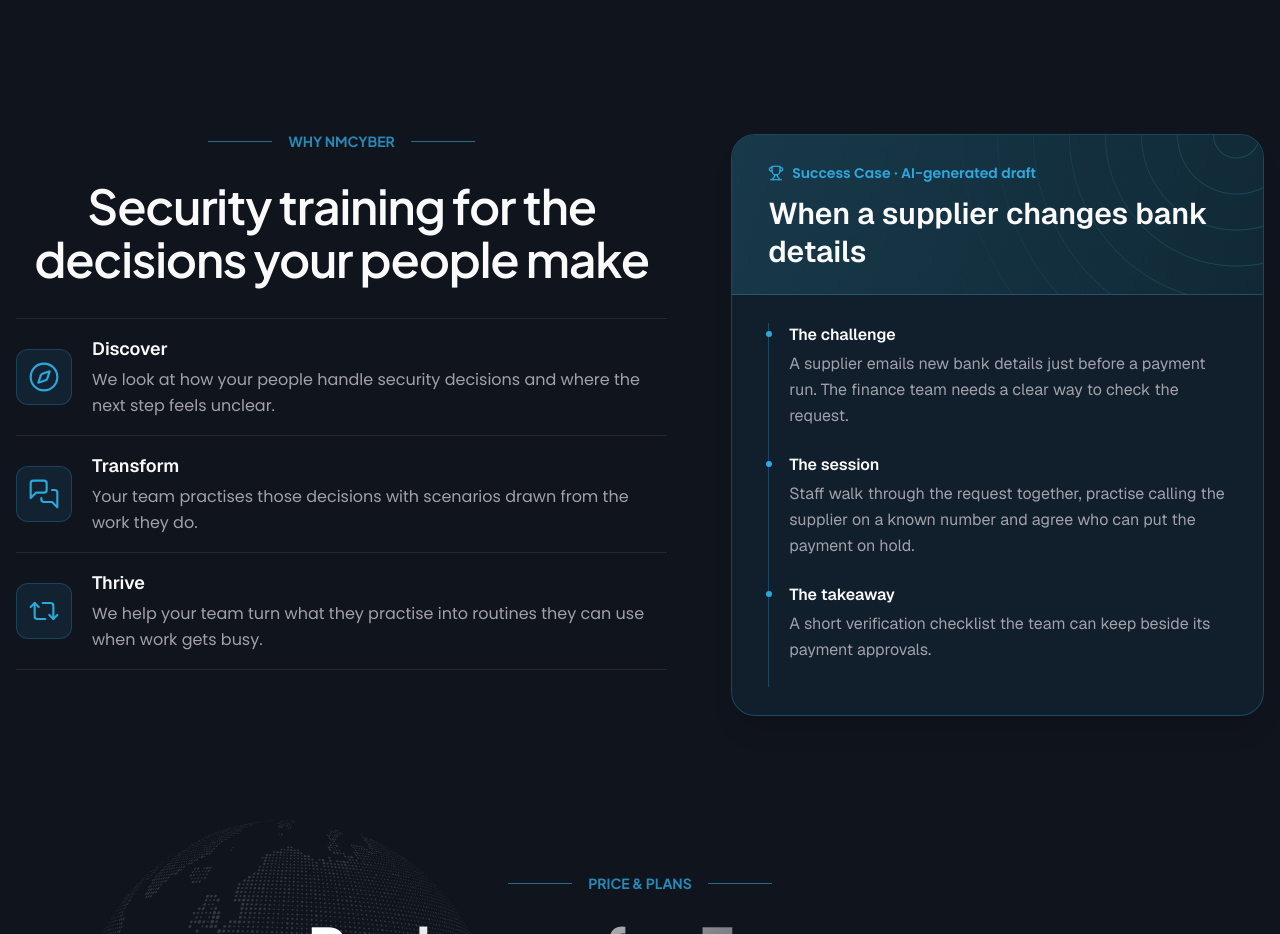
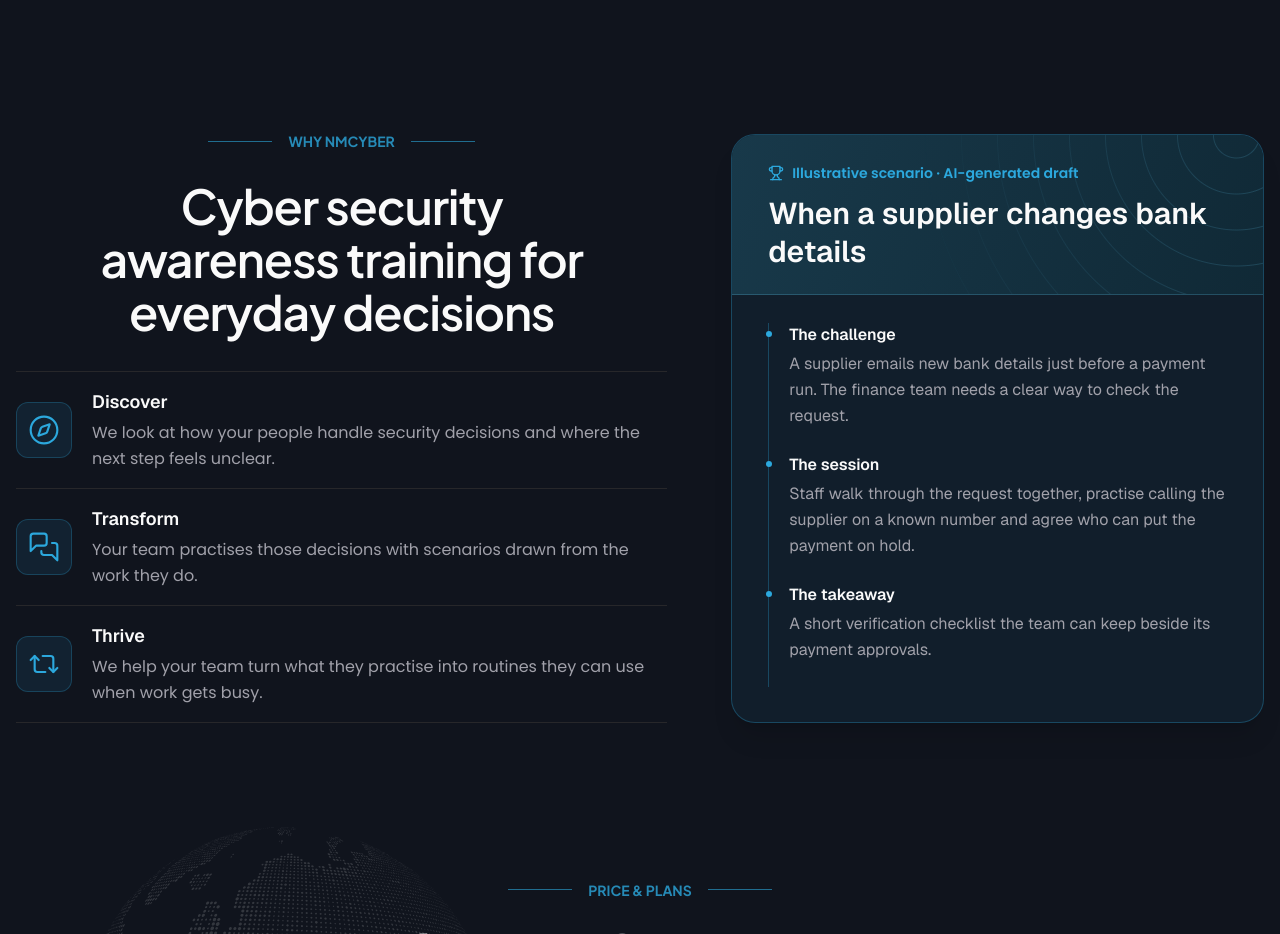
Before and after one commit to nmcyber/nmcyber-website-2.0, a Next.js app: page / in a window 1280 px wide. Shown: the part 3880-4814 px from the top of the page. Built offline with nearby package versions, Linux system fonts and the light colour scheme.

Commit message:
chore: temporary seo checks

```diff
--- a/app/(home)/_components/why-nmcyber.tsx
+++ b/app/(home)/_components/why-nmcyber.tsx
@@ -50,7 +50,7 @@ export default function WhyNMCyber() {
             id="why-nmcyber-title"
             className="font-plus-jakarta-sans my-8 max-w-[19ch] text-center text-balance text-3xl font-semibold leading-[1.1] tracking-tight sm:text-5xl"
           >
-            Security training for the decisions your people make
+            Cyber security awareness training for everyday decisions
           </h2>
           <ul className="mt-8 divide-y divide-border border-y border-border">
             {pillars.map(({ name, description, icon: Icon }) => (
@@ -71,7 +71,8 @@ export default function WhyNMCyber() {
             ))}
           </ul>
         </div>
-        <article
+        <div
+          data-nosnippet=""
           className={`${styles.panel} ${styles.reveal} overflow-hidden rounded-3xl border border-accent/30 shadow-xl`}
         >
           <div
@@ -79,7 +80,7 @@ export default function WhyNMCyber() {
           >
             <p className="flex items-center gap-2 text-sm font-semibold text-accent">
               <TrophyIcon aria-hidden="true" className="size-4 shrink-0" />
-              <span>Success Case · AI-generated draft</span>
+              <span>Illustrative scenario · AI-generated draft</span>
             </p>
             <h3 className="mt-3 text-2xl font-semibold leading-tight text-foreground sm:text-3xl">
               When a supplier changes bank details
@@ -96,7 +97,7 @@ export default function WhyNMCyber() {
               </div>
             ))}
           </dl>
-        </article>
+        </div>
       </div>
     </section>
   );
```
